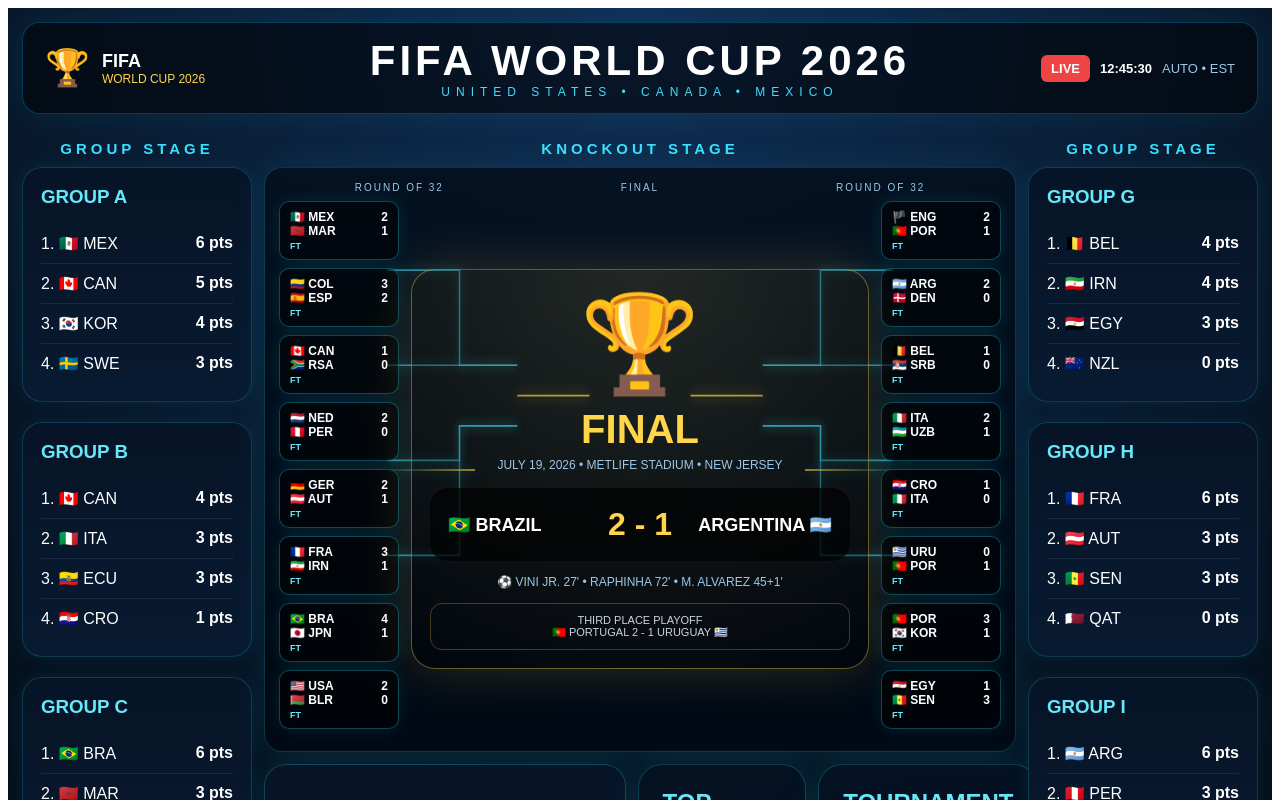
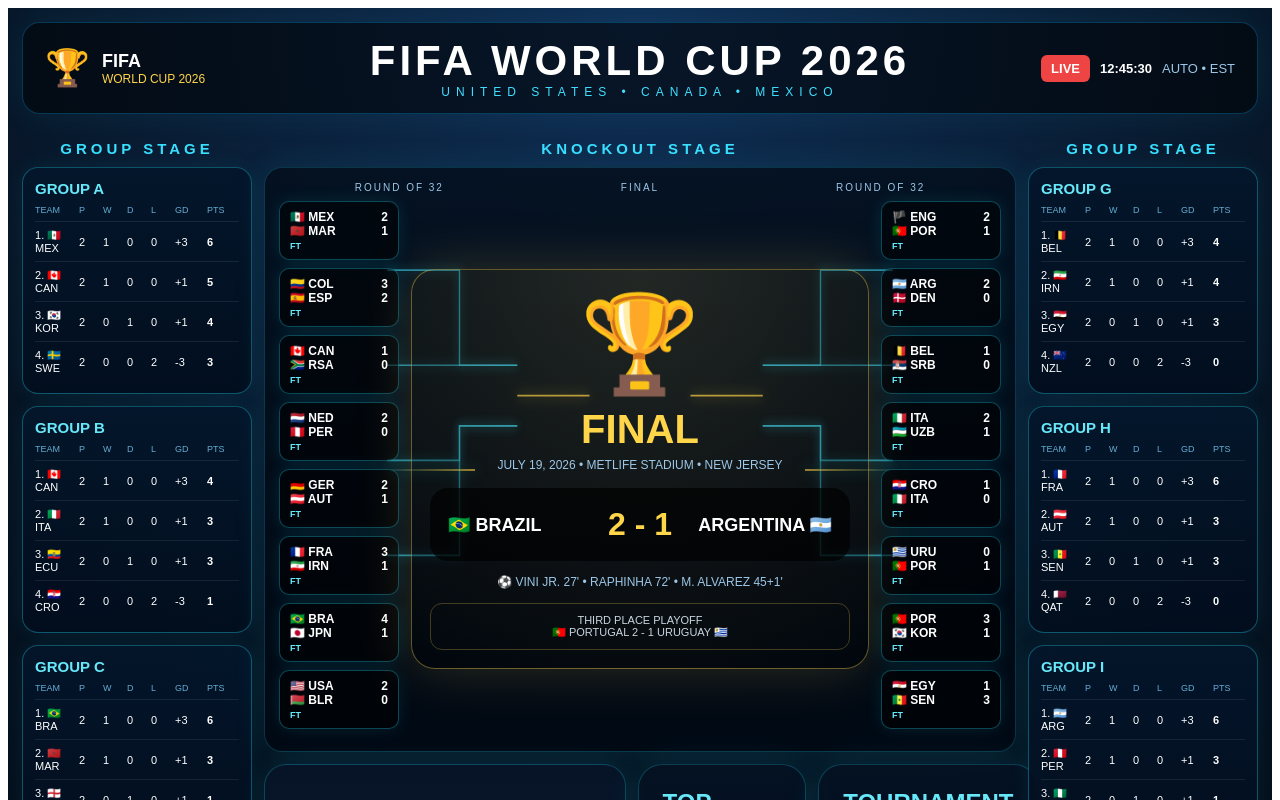
Before and after one commit to paulsmith27528/worldcup-liveboard, a Next.js app: page / in a window 1280 px wide. Shown: the top 800 px of the page. Built offline with nearby package versions, Linux system fonts and the light colour scheme.

Commit message:
Update GroupTable.tsx

```diff
--- a/components/GroupTable.tsx
+++ b/components/GroupTable.tsx
@@ -11,46 +11,66 @@
 
 export default function GroupTable({ title, teams }: Props) {
   return (
-    <div
-      style={{
-        background: "linear-gradient(180deg,#071427,#081a31)",
-        border: "1px solid rgba(34,211,238,.2)",
-        borderRadius: 20,
-        padding: 18,
-        marginBottom: 20,
-        boxShadow: "0 0 20px rgba(34,211,238,.08)",
-      }}
-    >
-      <h3
-        style={{
-          color: "#67e8f9",
-          marginTop: 0,
-          marginBottom: 16,
-        }}
-      >
-        {title}
-      </h3>
+    <div style={box}>
+      <div style={heading}>{title}</div>
+
+      <div style={tableHead}>
+        <span>TEAM</span>
+        <span>P</span>
+        <span>W</span>
+        <span>D</span>
+        <span>L</span>
+        <span>GD</span>
+        <span>PTS</span>
+      </div>
 
       {teams.map((team, index) => (
-        <div
-          key={team.name}
-          style={{
-            display: "flex",
-            justifyContent: "space-between",
-            padding: "10px 0",
-            borderBottom:
-              index !== teams.length - 1
-                ? "1px solid rgba(255,255,255,.08)"
-                : "none",
-          }}
-        >
-          <span>
-            {index + 1}. {team.flag} {team.name}
-          </span>
-
-          <strong>{team.points} pts</strong>
+        <div key={team.name} style={row}>
+          <span>{index + 1}. {team.flag} {team.name}</span>
+          <span>2</span>
+          <span>{index < 2 ? 1 : 0}</span>
+          <span>{index === 2 ? 1 : 0}</span>
+          <span>{index === 3 ? 2 : 0}</span>
+          <span>{index === 0 ? "+3" : index === 3 ? "-3" : "+1"}</span>
+          <strong>{team.points}</strong>
         </div>
       ))}
     </div>
   );
 }
+
+const box = {
+  background: "linear-gradient(180deg,rgba(4,22,43,.95),rgba(2,14,30,.95))",
+  border: "1px solid rgba(34,211,238,.35)",
+  borderRadius: 16,
+  padding: 12,
+  marginBottom: 12,
+  boxShadow: "0 0 22px rgba(34,211,238,.08)",
+};
+
+const heading = {
+  color: "#67e8f9",
+  fontWeight: "bold",
+  fontSize: 15,
+  marginBottom: 8,
+};
+
+const tableHead = {
+  display: "grid",
+  gridTemplateColumns: "1fr 20px 20px 20px 20px 28px 32px",
+  gap: 4,
+  color: "#7dd3fc",
+  fontSize: 9,
+  opacity: .8,
+  marginBottom: 6,
+};
+
+const row = {
+  display: "grid",
+  gridTemplateColumns: "1fr 20px 20px 20px 20px 28px 32px",
+  gap: 4,
+  alignItems: "center",
+  borderTop: "1px solid rgba(255,255,255,.08)",
+  padding: "7px 0",
+  fontSize: 11,
+};
```
